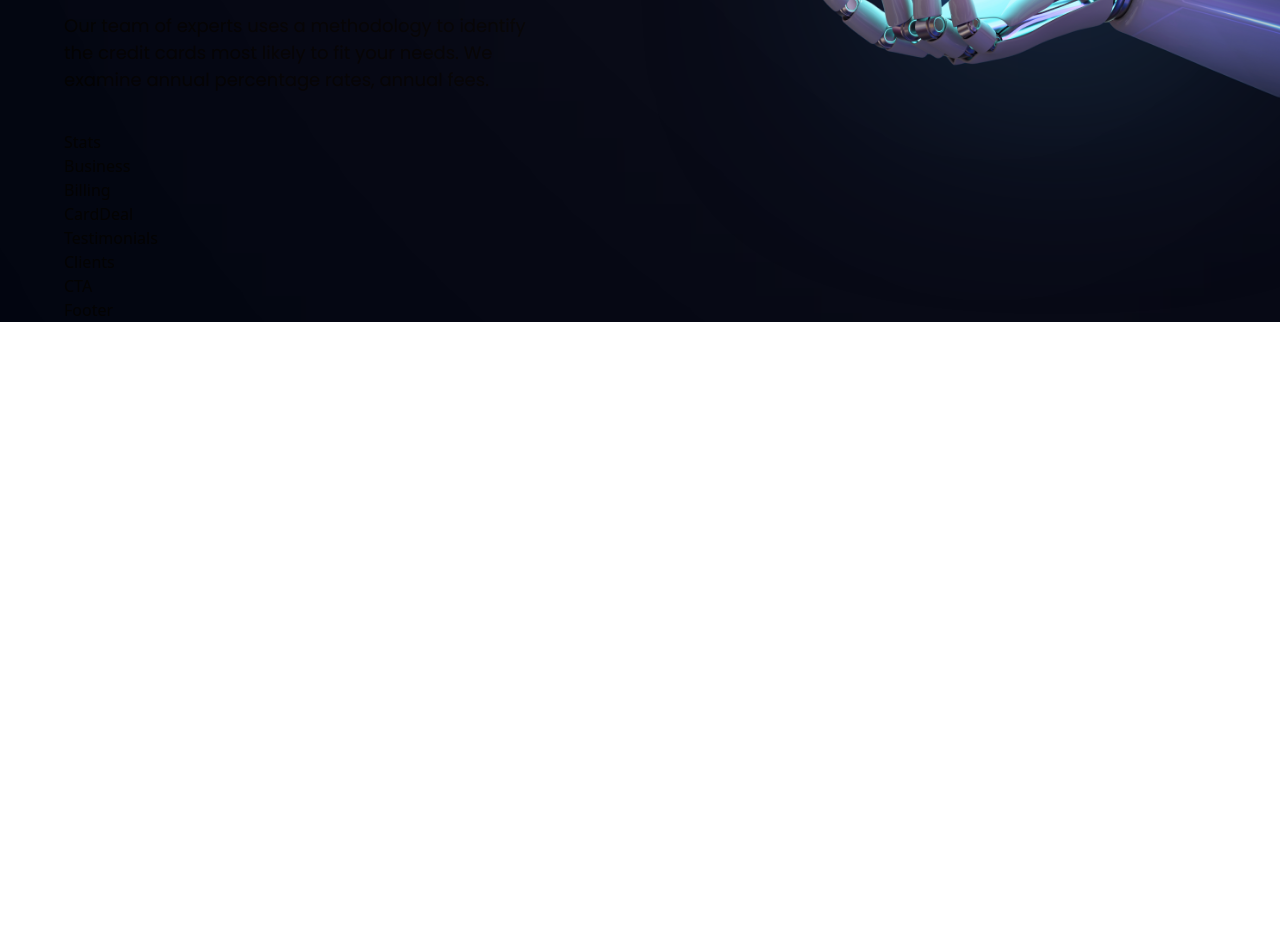
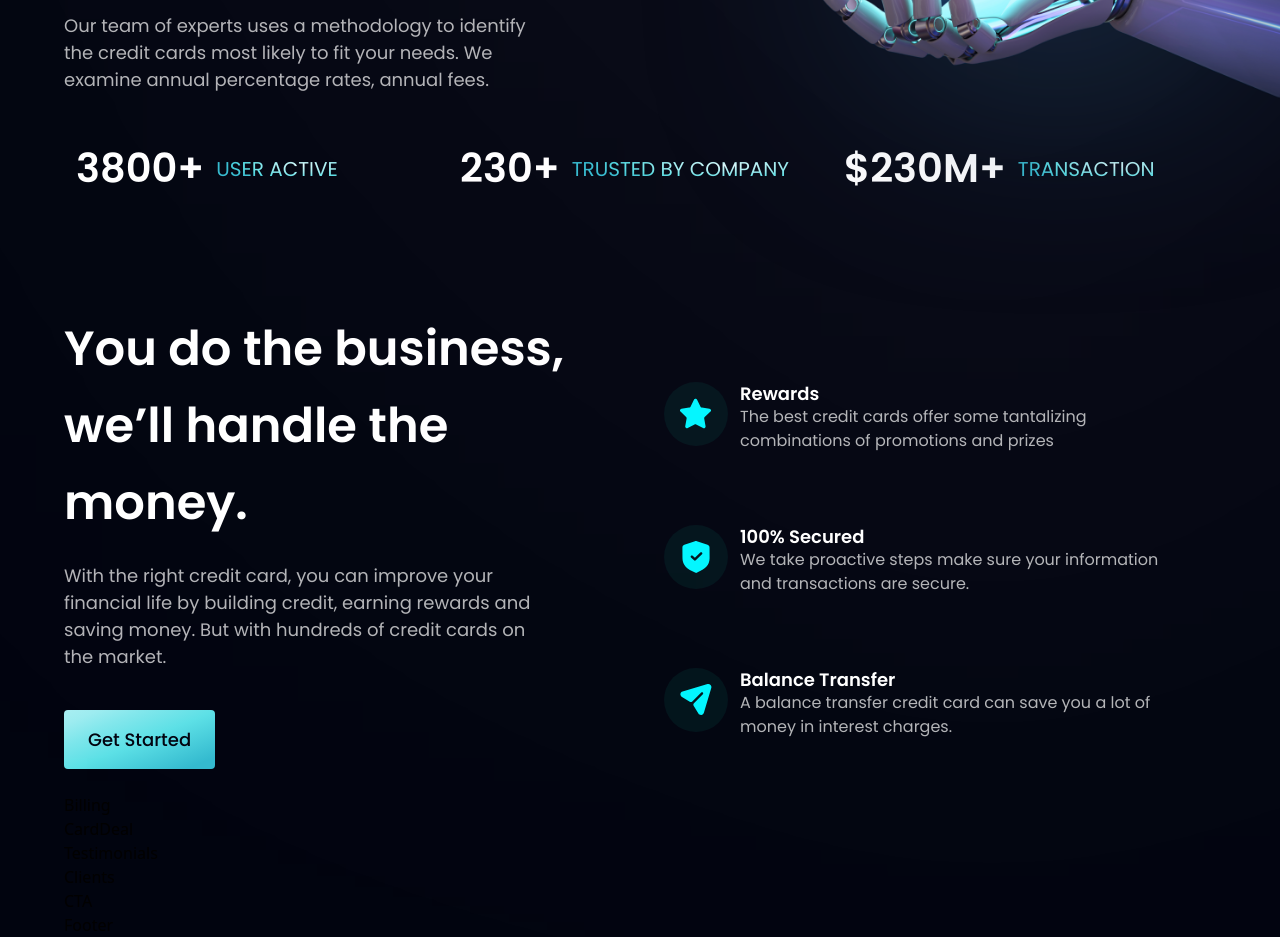
Before and after one commit to aman-saurabh/company-website, a Next.js app in the folder frontend/: page / in a window 1280 px wide. Shown: the part 580-1517 px from the top of the page. Before the commit the page ends 902 px from the top, so only its background shows below. Built offline with nearby package versions, Linux system fonts and the light colour scheme.

Commit message:
Completed till features section i.e. Business component

```diff
--- a/frontend/components/Billing.tsx
+++ b/frontend/components/Billing.tsx
@@ -1,4 +1,6 @@
 import React from 'react'
+import { apple, bill, google } from '../public'
+import { styles, layout } from '../constants/style'
 
 const Billing = () => {
   return (
--- a/frontend/components/Business.tsx
+++ b/frontend/components/Business.tsx
@@ -1,8 +1,36 @@
+import Image from 'next/image'
 import React from 'react'
+import { features } from '../constants'
+import { styles, layout } from '../constants/style'
+import Button from './Button'
+
+const FeatureCard = ({ icon, title, content, index }: { icon: any, title: string, content: string, index: number }) => (
+  <div className={`flex flex-row p-6 rounded-[20px] ${index !== features.length - 1 ? 'mb-6' : 'mb-0'} feature-card`}>
+    <div className={`w-[64px] h-[64px] rounded-full ${styles.flexCenter} bg-dimBlue`}>
+      <Image src={icon} alt="icon" className="object-contain w-[50%] h-[50%]" />
+    </div>
+    <div className='flex-1 flex flex-col ml-3'>
+      <h4 className='font-poppins font-semibold text-white text-[18px] leading-[23px]'>{title}</h4>
+      <p className='font-poppins font-normal text-dimWhite text-[16px] leading-[24px]'>{content}</p>
+    </div>
+  </div>
+)
 
 const Business = () => {
   return (
-    <div>Business</div>
+    <section id='features' className={layout.section}>
+      <div className={layout.sectionInfo}>
+        <h2 className={`${styles.heading2} xs:text-[48px] text-[40px] xs:leading-[76.8px] leading-[66.8px]`}>You do the business, <br className='sm:block hidden' /> we’ll handle the money.</h2>
+        <p className={`${styles.paragraph} max-w-[470px] mt-5`}>With the right credit card, you can improve your financial life by building credit, earning rewards and saving money. But with hundreds of credit cards on the market.</p>
+        <Button styles="mt-10" />
+      </div>
+
+      <div className={`${layout.sectionImg} flex-col`}>
+        {features.map((feature, index) => (
+          <FeatureCard key={feature.id} {...feature} index={index} />
+        ))}
+      </div>
+    </section>
   )
 }
 
--- a/frontend/components/Button.tsx
+++ b/frontend/components/Button.tsx
@@ -1,8 +1,10 @@
 import React from 'react'
 
-const Button = () => {
+const Button = ({ styles }: { styles: any }) => {
   return (
-    <div>Button</div>
+    <button className={`py-4 px-6 bg-blue-gradient font-poppins font-medium text-[18px] text-primary outline-none ${styles} w-max-content rounded`}>
+      Get Started
+    </button>
   )
 }
 
--- a/frontend/components/Hero.tsx
+++ b/frontend/components/Hero.tsx
@@ -29,7 +29,7 @@
         <h1 className='font-poppins font-semibold ss:text-[72px] text-[52px] text-white ss:leading-[100px] leading-[75px]'>
           Payment Method.
         </h1>
-        <p className={`${styles.paragraph} max-w-[470px] mt-5`}>Our team of experts uses a methodology to identify the credit cards most likely to fit your needs.
+        <p className={`${styles.paragraph} max-w-[470px] mt-5 text-dimWhite`}>Our team of experts uses a methodology to identify the credit cards most likely to fit your needs.
           We examine annual percentage rates, annual fees.</p>
       </div>
 
--- a/frontend/components/Stats.tsx
+++ b/frontend/components/Stats.tsx
@@ -1,8 +1,17 @@
 import React from 'react'
+import { stats } from '../constants'
+import { styles } from '../constants/style'
 
 const Stats = () => {
   return (
-    <div>Stats</div>
+    <section className={`${styles.flexCenter} flex-row flex-wrap sm:mb-20 mb-6`}>
+      {stats.map(stat => (
+        <div key={stat.id} className="flex-1 flex justify-start items-center flex-row m-3">
+          <h4 className='font-poppins font-semibold xs:text-[40px] text-[30px] xs:leading-[53px] leading-[43px] text-white'>{stat.value}</h4>
+          <p className='font-poppins font-normal xs:text-[20px] text-[15px] xs:leading-[26px] leading-[21px] text-gradient uppercase ml-3'>{stat.title}</p>
+        </div>
+      ))}
+    </section>
   )
 }
 
--- a/frontend/pages/_app.tsx
+++ b/frontend/pages/_app.tsx
@@ -1,4 +1,4 @@
-import '../styles/globals.scss'
+// import '../styles/globals.scss'
 import type { AppProps } from 'next/app'
 
 export default function App({ Component, pageProps }: AppProps) {
--- a/frontend/styles/globals.scss
+++ b/frontend/styles/globals.scss
@@ -1,8 +1,12 @@
 @import url("https://fonts.googleapis.com/css2?family=Poppins:wght@400;500;600;700;800;900&display=swap");
 
-@tailwind base;
-@tailwind components;
-@tailwind utilities;
+// @tailwind base;
+// @tailwind components;
+// @tailwind utilities;
+
+@import 'tailwindcss/base';
+@import 'tailwindcss/components';
+@import 'tailwindcss/utilities';
 
 :root {
   --black-gradient: linear-gradient(144.39deg,
--- a/frontend/tailwind.config.js
+++ b/frontend/tailwind.config.js
@@ -1,8 +1,9 @@
 module.exports = {
     content: [
+        './app/*.{ts,tsx}',
         './app/**/*.{ts,tsx}',
         './pages/**/*.{ts,tsx}',
-        './components/**/*.{ts,tsx}',
+        './components/*.{ts,tsx}',
         // For the best performance and to avoid false positives,
         // be as specific as possible with your content configuration.
     ],
```
